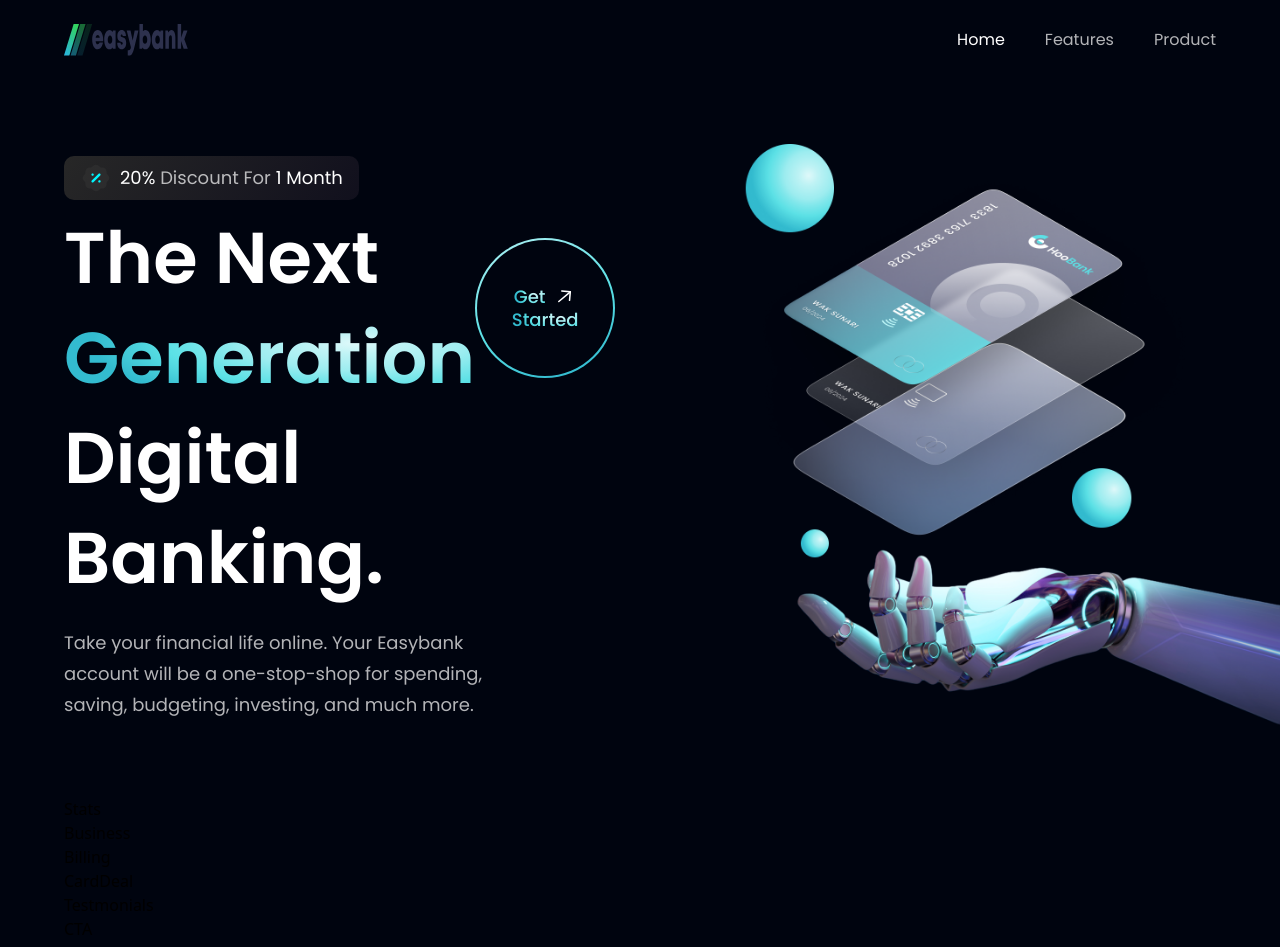
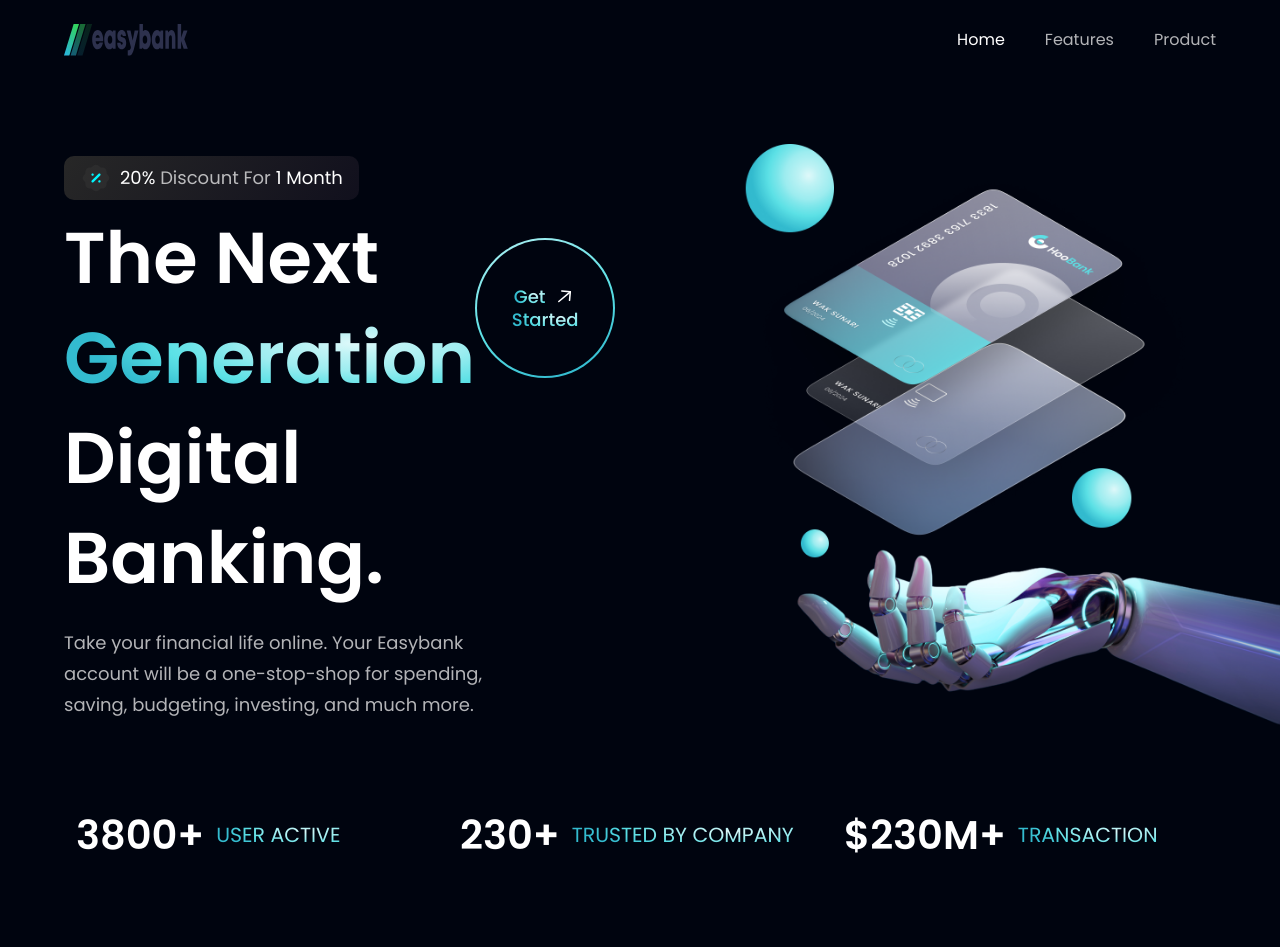
Before and after one commit to tedkelvin19/Banker-App, a React (Vite) app: page / in a window 1280 px wide. Shown: the top 947 px of the page. Built offline with nearby package versions, Linux system fonts and the light colour scheme.

Commit message:
Added stats content

```diff
--- a/src/components/Stats.jsx
+++ b/src/components/Stats.jsx
@@ -1,9 +1,16 @@
 import React from 'react'
+import {stats} from "../Constants"
+import styles from "../style"
+const Stats = () =>  (
+    <div className={`${styles.flexCenter} flex-row flex-wrap sm:mb-20 mb-6`}>
+      {stats.map((stat)=>(
+        <div key={stat.id} className={`flex-1 flex justify-start items-center flex-row m-3`}>
+          <h4 className='font-poppins font-semibold xs:text-[40px] text-[30px] xs:leading-[53px] leading-[43px] text-white'>{stat.value}</h4>
+          <p className="font-poppins font-normal xs:text-[20.45px] text-[15.45px] xs:leading-[26.58px] leading-[21.58px] text-gradient uppercase ml-3">{stat.title}</p>
+        </div>
+      ))}
+    </div>
+  )
 
-const Stats = () => {
-  return (
-    <div>Stats</div>
-  )
-}
 
 export default Stats
```
